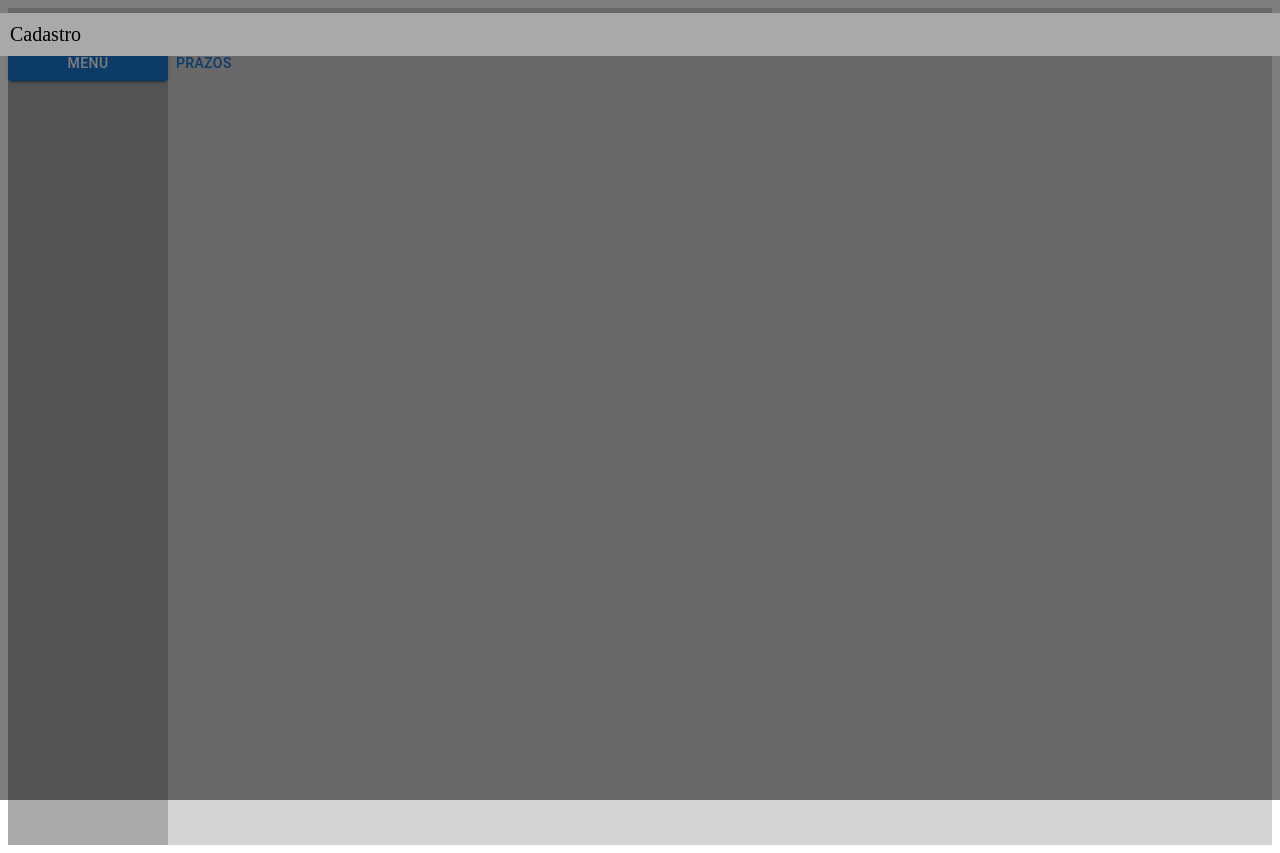
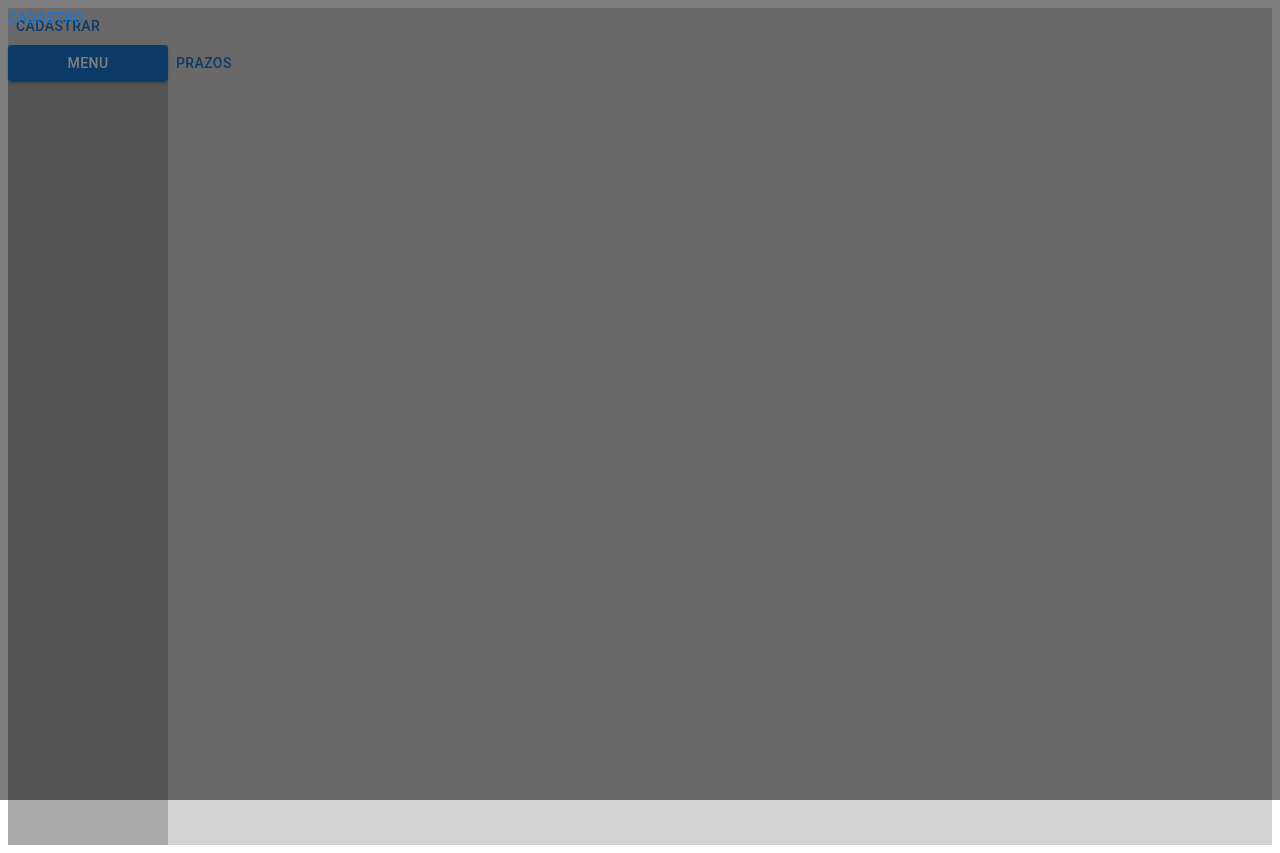
Before and after one commit to evensaldanha/microsoft-to-do-copy, a React (Create React App) app: page /prazos in a window 1280 px wide. Both pictures are taken after a click on the button "CADASTRAR". Built offline with nearby package versions, Linux system fonts and the light colour scheme.

Commit message:
inclusao de um button

```diff
--- a/src/DetalheDoCadastro/Cadastro.jsx
+++ b/src/DetalheDoCadastro/Cadastro.jsx
@@ -19,7 +19,7 @@ export default function Cadastro(props) {
         onClose={handleClose}
       >
         <div>
-          <h1 className="titulo-do-cadastro" onClick={() => setClik((clicou) => !clicou)}>Cadastro</h1>
+          <Button className="titulo-do-cadastro" onClick={() => setClik((clicou) => !clicou)}>Cadastro</Button>
           {
             clik && (
               <DetalheDoCadastro />
```
